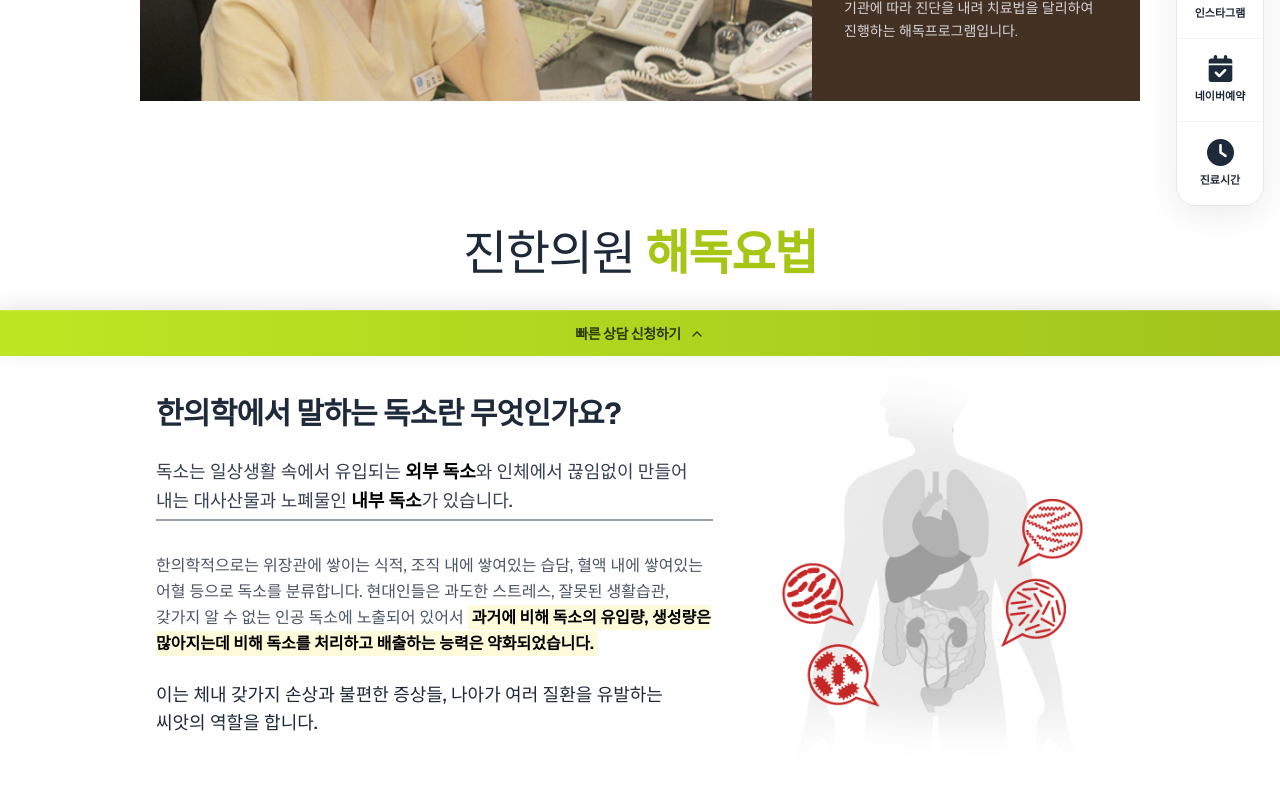
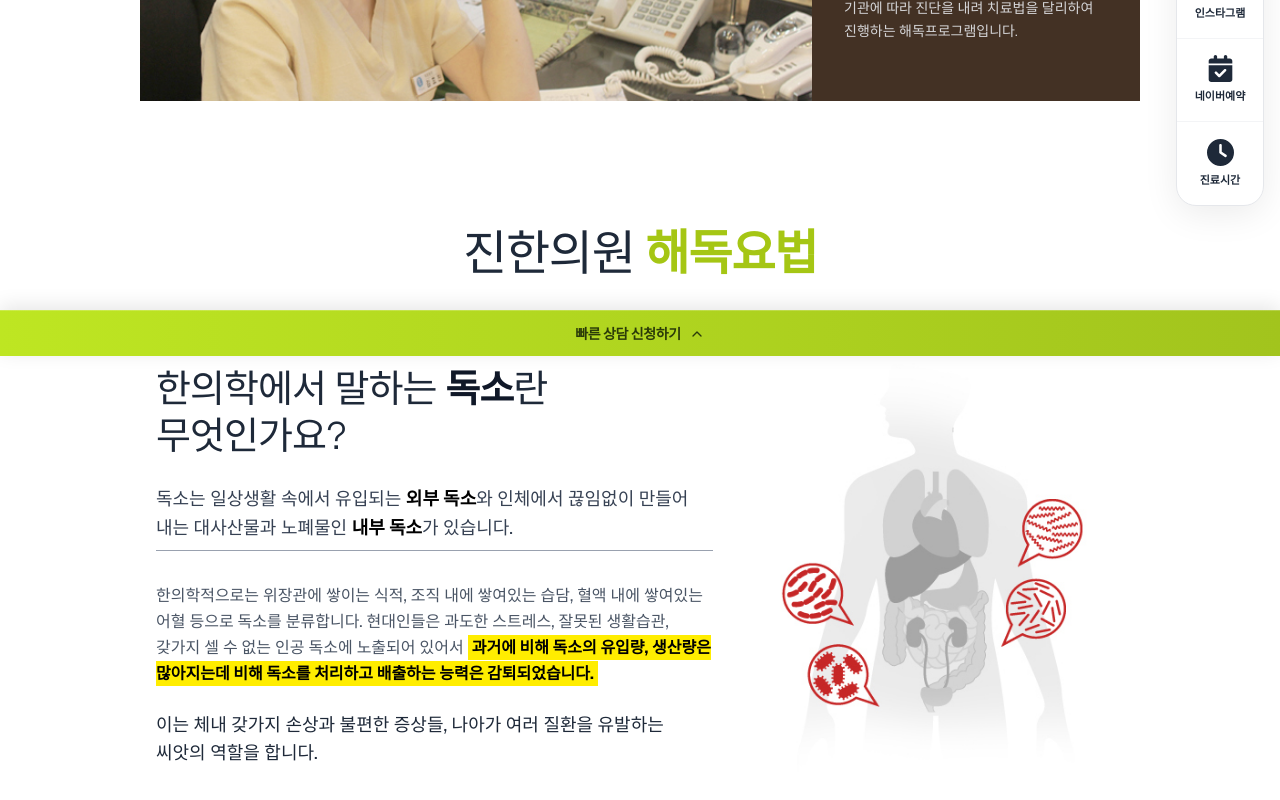
Before and after one commit to ctadamteam/Jin_oriental, a Next.js app: page /custom-diet/detox in a window 1280 px wide. Shown: the part 444-1244 px from the top of the page. Built offline with nearby package versions, Linux system fonts and the light colour scheme; a web font is replaced by a local one.

Commit message:
style: match detox section 2 font weights, underline, yellow highlight and text with original page

```diff
--- a/app/(site)/custom-diet/detox/page.tsx
+++ b/app/(site)/custom-diet/detox/page.tsx
@@ -39,23 +39,19 @@ export default function DetoxDietPage() {
 
         <div className="flex flex-col md:flex-row items-center gap-10">
           <div className="w-full md:w-3/5">
-            <h3 className="text-2xl md:text-3xl font-bold text-gray-800 mb-6 leading-tight break-keep tracking-tight">
-              한의학에서 말하는 <span className="font-bold relative inline-block">
-                독소
-                {/* 텍스트 하단 형광펜 효과 */}
-                <span className="absolute bottom-1 left-0 w-full h-[40%] bg-[#A5C614]/20 -z-10"></span>
-              </span>란 무엇인가요?
+            <h3 className="text-2xl md:text-[38px] font-light text-gray-800 mb-6 leading-tight break-keep tracking-tight">
+              한의학에서 말하는 <strong className="font-bold text-gray-900">독소</strong>란 무엇인가요?
             </h3>
-            <p className="text-gray-700 mb-8 leading-relaxed break-keep text-lg">
-              <span className="border-b-2 border-gray-400 font-medium pb-1 inline-block">
+            <div className="border-b border-gray-400 pb-2 mb-8">
+              <p className="text-gray-700 leading-relaxed break-keep text-base md:text-lg">
                 독소는 일상생활 속에서 유입되는 <strong className="font-bold text-black">외부 독소</strong>와 인체에서 끊임없이 만들어 내는 대사산물과 노폐물인 <strong className="font-bold text-black">내부 독소</strong>가 있습니다.
-              </span>
-            </p>
+              </p>
+            </div>
             <div className="text-gray-600 leading-relaxed break-keep text-sm md:text-base space-y-4">
               <p>
-                한의학적으로는 위장관에 쌓이는 식적, 조직 내에 쌓여있는 습담, 혈액 내에 쌓여있는 어혈 등으로 독소를 분류합니다. 현대인들은 과도한 스트레스, 잘못된 생활습관, 갖가지 알 수 없는 인공 독소에 노출되어 있어서 <strong className="text-black bg-yellow-100/60 px-1 py-0.5 rounded-sm">과거에 비해 독소의 유입량, 생성량은 많아지는데 비해 독소를 처리하고 배출하는 능력은 약화되었습니다.</strong>
+                한의학적으로는 위장관에 쌓이는 식적, 조직 내에 쌓여있는 습담, 혈액 내에 쌓여있는 어혈 등으로 독소를 분류합니다. 현대인들은 과도한 스트레스, 잘못된 생활습관, 갖가지 셀 수 없는 인공 독소에 노출되어 있어서 <strong className="text-black bg-[#ffed00] px-1 py-0.5 font-bold">과거에 비해 독소의 유입량, 생산량은 많아지는데 비해 독소를 처리하고 배출하는 능력은 감퇴되었습니다.</strong>
               </p>
-              <p className="text-base md:text-lg text-gray-800 font-medium pt-2">
+              <p className="text-base md:text-lg text-gray-800 font-normal pt-2">
                 이는 체내 갖가지 손상과 불편한 증상들, 나아가 여러 질환을 유발하는 씨앗의 역할을 합니다.
               </p>
             </div>
```
